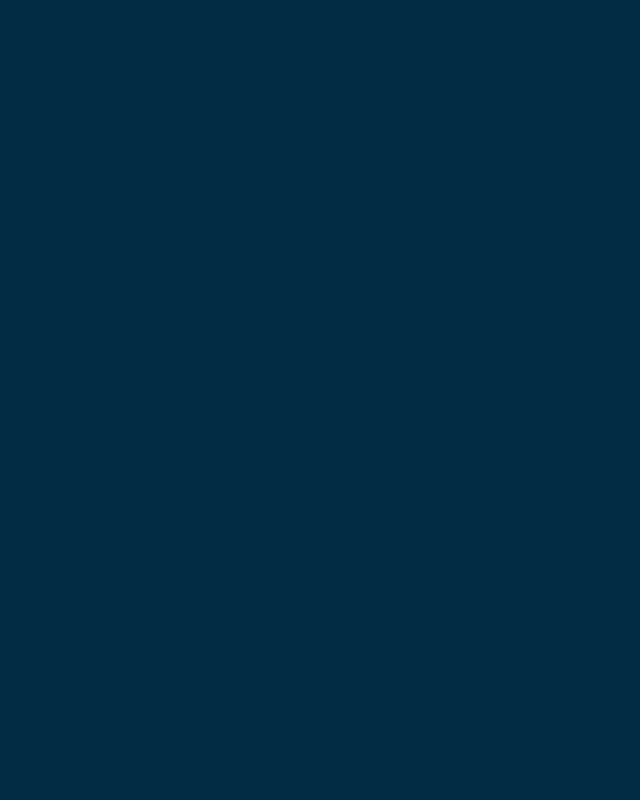
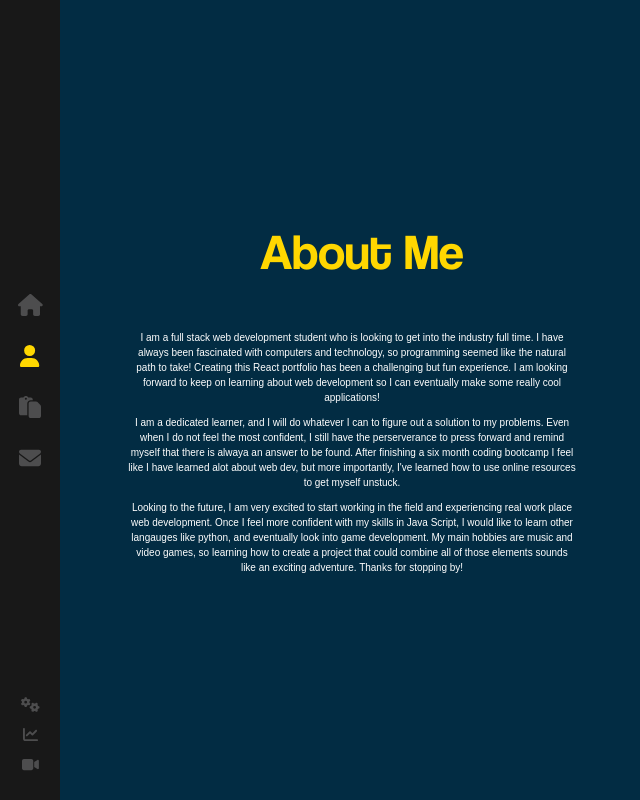
Before and after one commit to Alknight17/React-Portfolio, a React (Create React App) app: page /about in a window 1280 px wide. Before the commit this address had no page. Shown: the whole page, without its empty margins (0-640 px from the left). Built offline with nearby package versions, Linux system fonts and the light colour scheme.

Commit message:
setup About Me layout/styling

```diff
--- a/src/App.js
+++ b/src/App.js
@@ -10,6 +10,7 @@ import './App.scss';
 import { Routes, Route } from 'react-router-dom'
 import Layout from './components/Layout'
 import Home from './components/Home'
+import About from './components/About'
 
 
 function App() {
@@ -18,6 +19,7 @@ function App() {
     <Routes>
       <Route path="/" element={<Layout />}>
       <Route index element={<Home />} />
+      <Route path="about" element={<About />} />
       </Route>
     </Routes>
     </>
--- /dev/null
+++ b/src/components/About/index.js
@@ -0,0 +1,36 @@
+import './index.scss'
+
+const About = () => {
+
+    return (
+        <div className='container about-page'>
+            <div className='text-zone'>
+                <h1>About Me</h1>
+                <p>I am a full stack web development student who is looking to get into the industry full time.
+                    I have always been fascinated with computers and technology, so programming seemed like the
+                    natural path to take! Creating this React portfolio has been a challenging but fun experience.
+                    I am looking forward to keep on learning about web development so I can eventually make some
+                    really cool applications!
+                </p>
+                <p>
+                    I am a dedicated learner, and I will do whatever I can to figure out a solution to my problems. Even when I
+                    do not feel the most confident, I still have the perserverance to press forward and remind myself
+                    that there is alwaya an answer to be found. After finishing a six month coding bootcamp I
+                    feel like I have learned alot about web dev, but more importantly, I've learned how to use online
+                    resources to get myself unstuck.
+                </p>
+                <p>
+                    Looking to the future, I am very excited to start working in the field and experiencing real work place
+                    web development. Once I feel more confident with my skills in Java Script, I would like to learn other langauges
+                    like python, and eventually look into game development. My main hobbies are music and video games, so learning how to
+                    create a project that could combine all of those elements sounds like an exciting adventure. Thanks for stopping by!
+
+                </p>
+            </div>
+
+        </div>
+
+    )
+}
+
+export default About
--- a/src/components/Layout/index.js
+++ b/src/components/Layout/index.js
@@ -9,9 +9,6 @@ const Layout = () => {
     <div className="page">
 
       <Outlet />
-
-
-    <br />
     </div>
    </div>
   );
--- a/src/components/Layout/index.scss
+++ b/src/components/Layout/index.scss
@@ -18,3 +18,35 @@
     animation: fadeIn 1s forwards;
     animation-delay: 1s;
 }
+
+.about-page {
+    .text-zone {
+        position: absolute;
+        left: 10%;
+        top: 50%;
+        transform: translateY(-50%);
+        width: 35%;
+        vertical-align: middle;
+        display: table-cell;
+        max-height: 90%;
+
+        h1 {
+            font-size: 50px;
+            font-family: 'Coolvetica';
+            color: #ffd700;
+            font-weight: 400;
+            margin-top: 0;
+            position: relative;
+            margin-bottom: 40px;
+            left: 10px;
+        }
+
+        p {
+            font-style: 13px;
+            color: #fff;
+            font-family: sans-serif;
+            font-weight: 300;
+            min-width: fit-content;
+        }
+    }
+}
```
Also changed, not shown: src/components/AboutMe.js (deleted, +0 -14 lines), src/components/About/index.scss (added).
